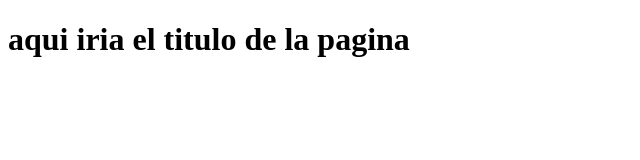
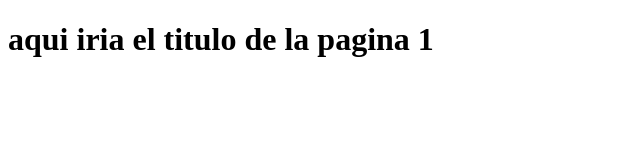
Before and after one commit to martin10-bit/pildorasWeb, a plain HTML site: page index.html in a window 1280 px wide. Shown: the full height of the page, 0-640 px from the left. Drawn offline with Linux system fonts and the light colour scheme.

Commit message:
comienzo de proyecto1

```diff
--- a/index.html
+++ b/index.html
@@ -7,6 +7,6 @@
     <title>Pildoras Github</title>
 </head>
 <body>
-    <h1>aqui iria el titulo de la pagina</h1>
+    <h1>aqui iria el titulo de la pagina 1</h1>
 </body>
 </html>
```
